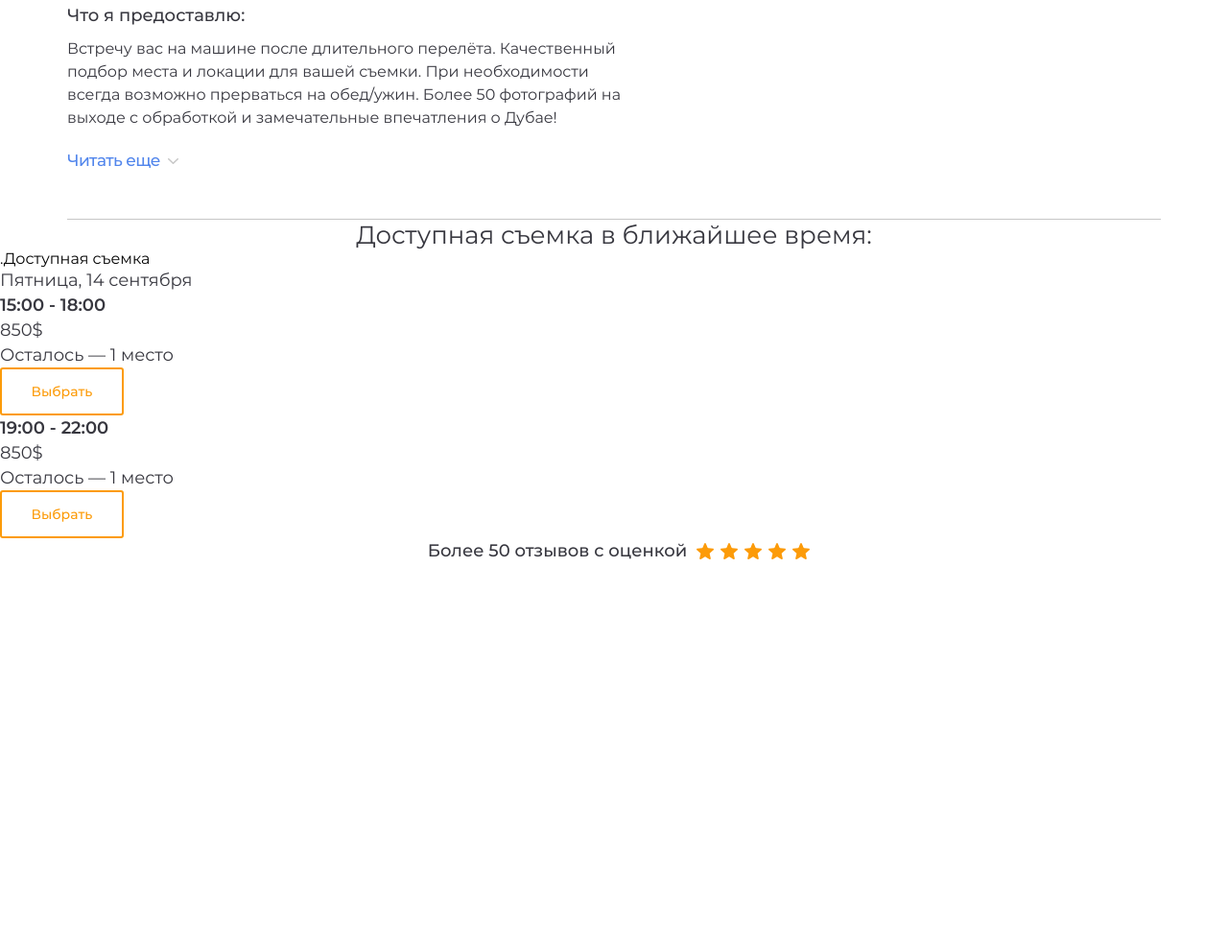
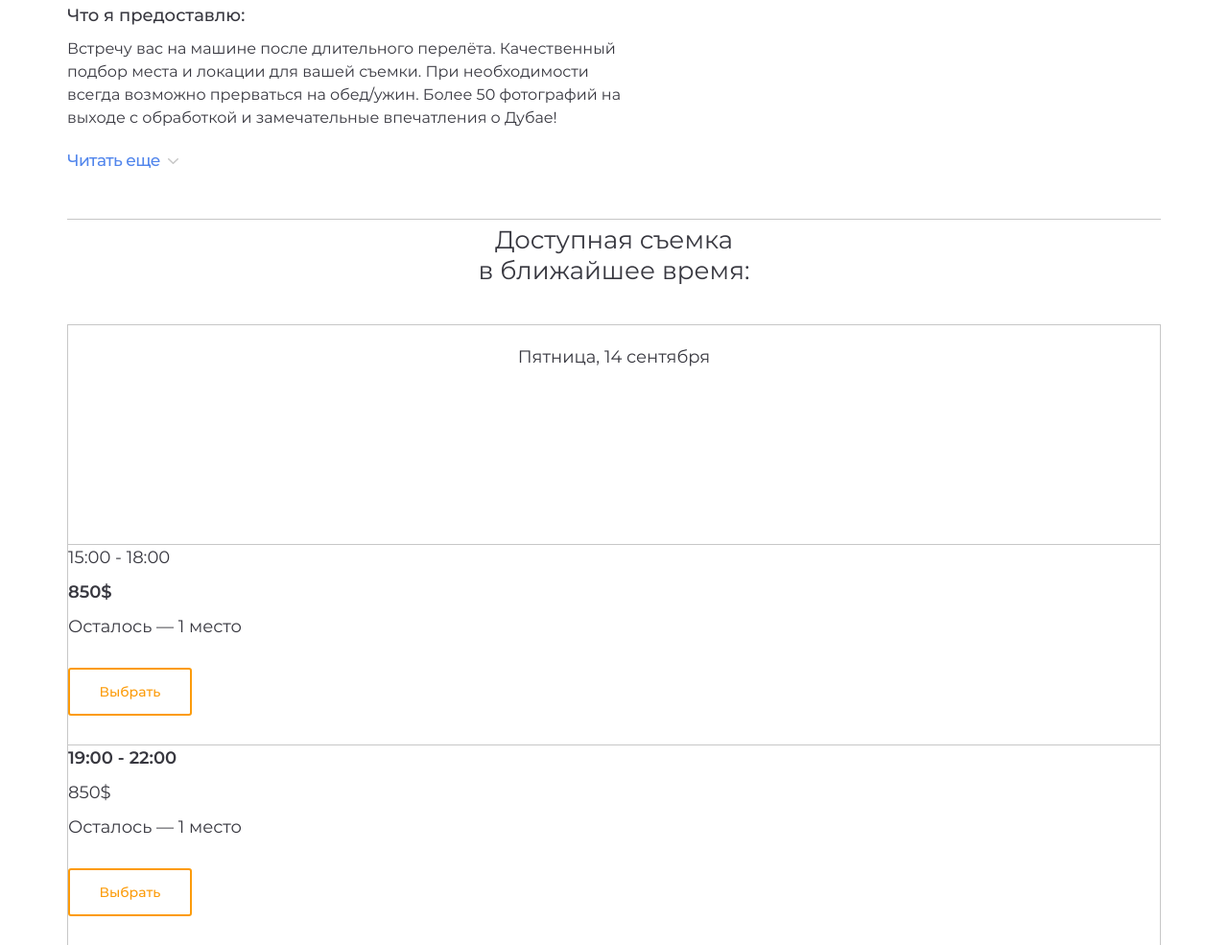
Before and after one commit to egorsv1985/Helyfly, a website: page src/index.html in a window 1280 px wide. Shown: the part 2504-3489 px from the top of the page at 96% size. Before the commit the page ends 3101 px from the top, so only its background shows below. Drawn offline with nearby package versions, Linux system fonts and the light colour scheme; files that its build step writes are made by us from their sources; files whose address does not match are found by name.

Commit message:
start adaptive in block schedule

```diff
--- a/src/assets/scss/blocks/_schedule.scss
+++ b/src/assets/scss/blocks/_schedule.scss
@@ -1,21 +1,35 @@
 .schedule {
+	padding-top: 5px;
+	.container {
+		@extend %container;
+	}
 
 	// .schedule__title
 	&__title {
 		@include font (26px, 32px, 400, center);
 		color: $textColor;
+		margin-bottom: 40px;
 	}
 
 	// .schedule__grid
-	&__grid {}
+	&__grid {
+		display: grid;
+		grid-template-columns: 1fr;
+		grid-template-rows: repeat(4, 1fr);
+		border: 1px solid $secondaryColor;
+		padding-top: 20px;
+	}
 
 	// .schedule__box
-	&__box {}
+	&__box {
+		border-bottom: 0.5px solid $secondaryColor;
+	}
 
 	// .schedule__text
 	&__text {
 		@include font (18px, 26px, 400);
 		color: $textColor;
+		margin-bottom: 10px;
 	}
 
 	// .schedule__btn
@@ -25,6 +39,7 @@
 		color: $accentColor;
 		@include border (2px, solid, $accentColor);
 		border-radius: 3px;
+		margin: 20px 0 30px;
 	}
 }
 
@@ -34,5 +49,9 @@
 	font-weight: 600;
 }
 
+.text--center {
+	text-align: center;
+}
+
 
 .btn {}
--- a/src/index.html
+++ b/src/index.html
@@ -180,17 +180,17 @@
             </div>
         </div>
     </section>
+
     <section class="schedule">
         <div class="container">
-            <h1 class="schedule__title">Доступная съемка в ближайшее время:</h1>
-            .Доступная съемка
+            <h1 class="schedule__title">Доступная съемка<br>в ближайшее время:</h1>
             <div class="schedule__grid">
                 <div class="schedule__box">
-                    <p class="schedule__text text">Пятница, 14 сентября</p>
+                    <p class="schedule__text text text--center">Пятница, 14 сентября</p>
                 </div>
                 <div class="schedule__box">
-                    <p class="schedule__text text text--bold">15:00 - 18:00</p>
-                    <p class="schedule__text text">850$</p>
+                    <p class="schedule__text text">15:00 - 18:00</p>
+                    <p class="schedule__text text text--bold">850$</p>
                     <p class="schedule__text text">Осталось — 1 место</p>
                     <button class="schedule__btn btn">Выбрать</button>
                 </div>
```
Also changed, not shown: dist/assets/css/style.min.css, dist/index.html, 1 other file.
